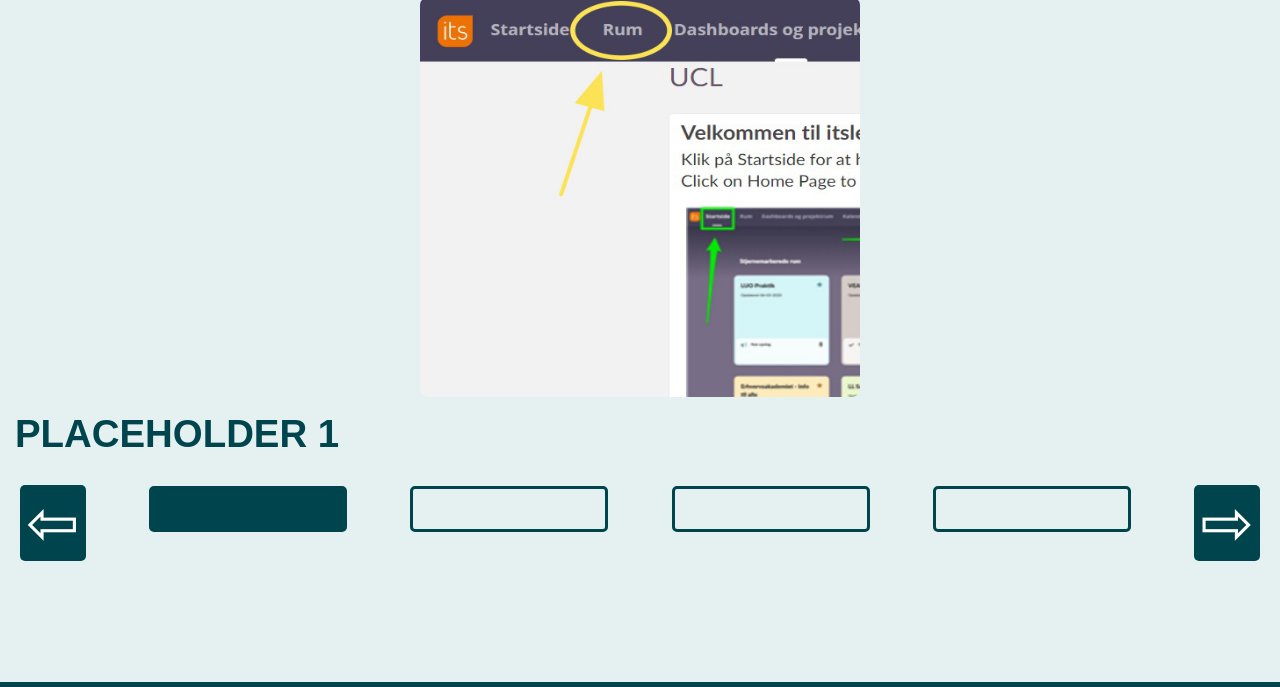
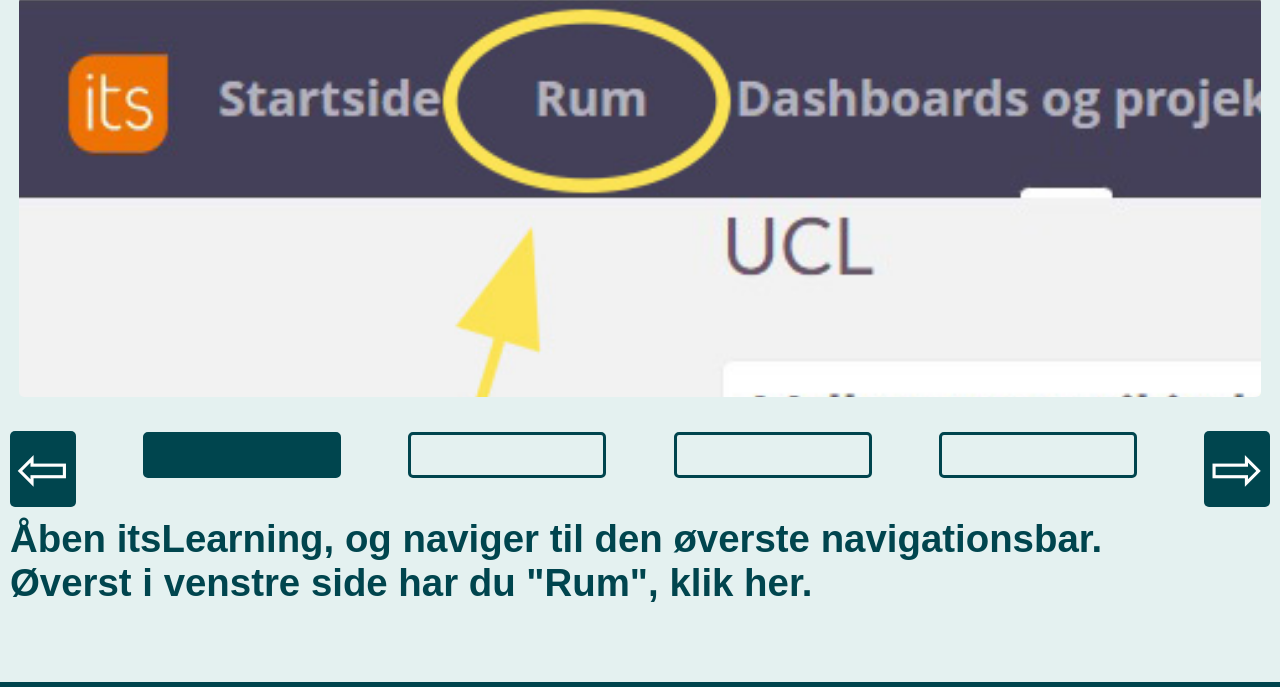
Before and after one commit to nuksnuks/userinterface, a plain HTML site: page guide4.html in a window 1280 px wide. Shown: the part 68-755 px from the top of the page. Drawn offline with Linux system fonts and the light colour scheme; a web font is replaced by a local one.

Commit message:
Guide 4 update

```diff
--- a/guide4.html
+++ b/guide4.html
@@ -16,17 +16,7 @@
       </div>
 
       <div id="main">
-        <img id="slideshow" name="slide">
-      </div>
-
-      <div class="guidetext">
-        <p id="textOne"><b>PLACEHOLDER 1</b></p>
-
-        <p id="textTwo"><b>PLACEHOLDER 2</b></p>
-
-        <p id="textThree"><b>PLACEHOLDER 3</b></p>
-
-        <p id="textFour"><b>PLACEHOLDER 4</b></p>
+        <img id="slideshow" name="slide" class="guidePreview">
       </div>
 
       <div class="container-b">
@@ -36,6 +26,20 @@
         <div class="breadcrumbing3" id="breadcrumbThree"></div>
         <div class="breadcrumbing4" id="breadcrumbFour"></div>
         <button class="right" id="right" onclick="forward()">&#8680;</button>
+      </div>
+
+      <div class="guidetext">
+        <p id="textOne"><b>Åben itsLearning, og naviger til den øverste navigationsbar.<br>
+          Øverst i venstre side har du "Rum", klik her.
+        </b></p>
+
+        <p id="textTwo"><b>Du får nu en "drop down" menu, har klikker du på din klasses navn.</b></p>
+
+        <p id="textThree"><b>Øverst under navigationsbar er der nu endnu en navigationsbar.<br>
+          I højre side af navigationsbaren har du "Deltagere", klik her.
+        </b></p>
+
+        <p id="textFour"><b>Du kan nu klikke på "Studerende" og få en oversigt over dine klassekammerater.</b></p>
       </div>
 
       <footer id="footer">
--- a/index.css
+++ b/index.css
@@ -45,7 +45,7 @@ body {
 .container-b {
   display: flex;
   justify-content: space-between;
-  margin-top: 10px;
+  margin-top: 30px;
 }
 
 #header {
@@ -121,7 +121,9 @@ body {
 .guidetext {
   font-size: 3vw;
   color: #00454E;
-  margin: 15px;
+  margin-left: 10px;
+  margin-right: 10px;
+  margin-top: 10px;
 }
 
 .breadcrumbing1 {
@@ -165,14 +167,14 @@ body {
 }
 
 .left {
-  margin-left: 20px;
+  margin-left: 10px;
   align-self: center;
   font-size: 5vw;
   border-style: none;
 }
 
 .right {
-  margin-right: 20px;
+  margin-right: 10px;
   align-self: center;
   font-size: 5vw;
   border-style: none;
@@ -243,9 +245,11 @@ button:hover {
   max-height: 20px;
 }
 #slideshow {
-  width: 440px;
+  width: 97%;
+  border-radius: 5px;
+  object-fit: cover;
+  object-position: top;
   height: 400px;
-  border-radius: 2%;
 }
 
 #textOne{
```
